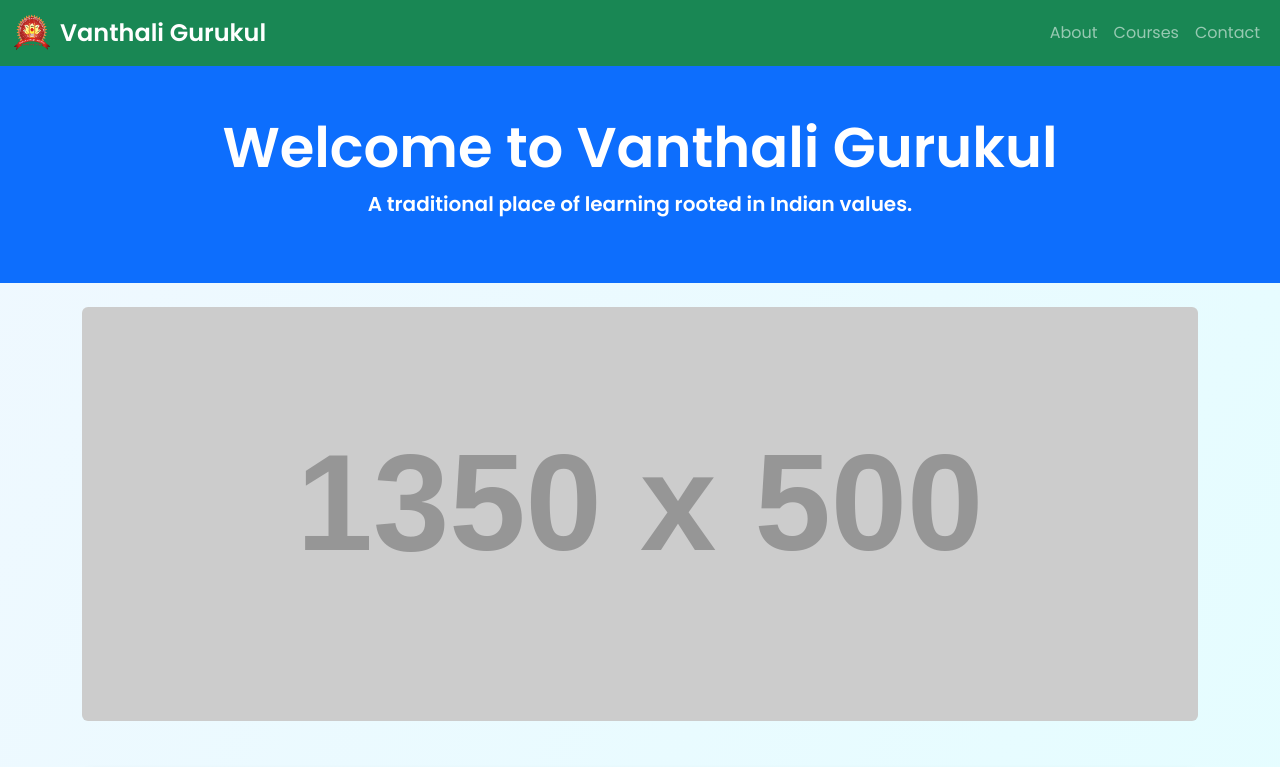
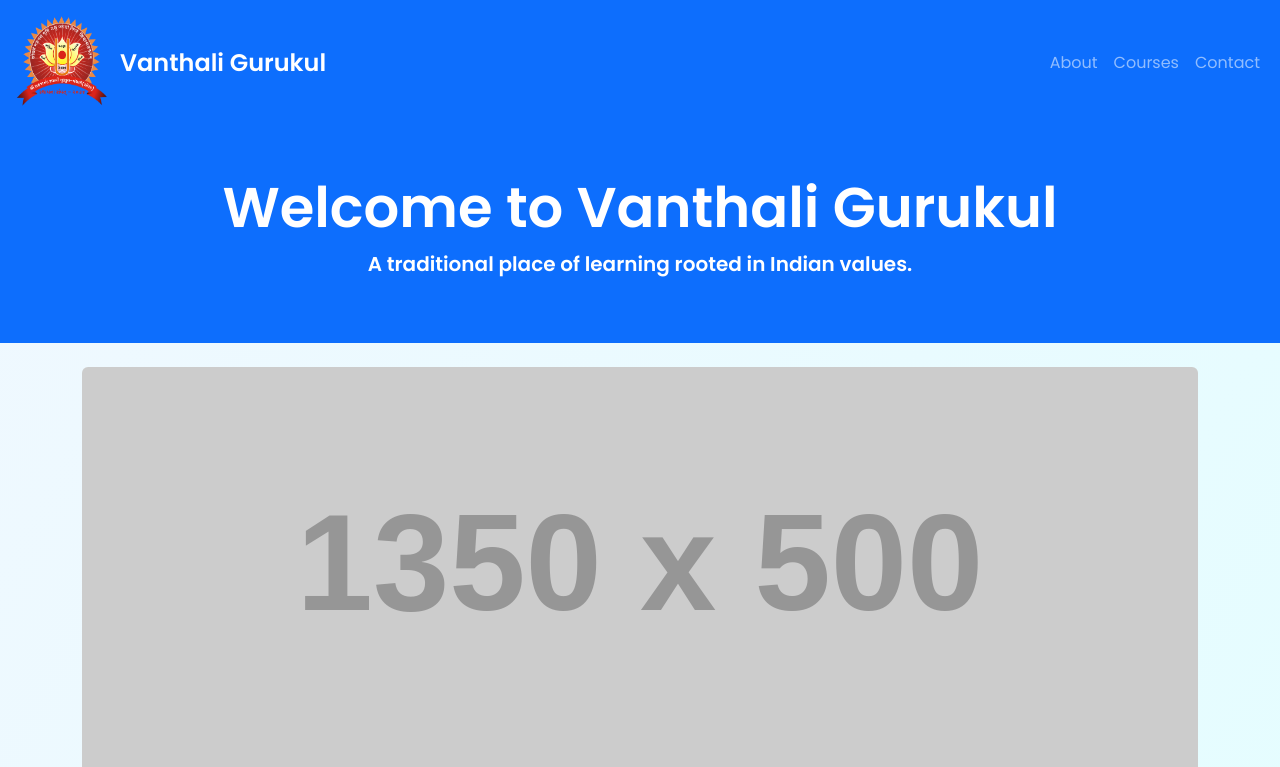
Before and after one commit to vanthaligurukul/vanthaligurukul.github.io, a plain HTML site: page index.html in a window 1280 px wide. Shown: the top 767 px of the page. Drawn offline with nearby package versions, Linux system fonts and the light colour scheme; placeholder pictures from the web are drawn by us.

Commit message:
Update index.html

```diff
--- a/index.html
+++ b/index.html
@@ -95,10 +95,10 @@
 </head>
 <body>
 
- <nav class="navbar navbar-expand-lg navbar-dark bg-success">
+ <nav class="navbar navbar-expand-lg navbar-dark bg-primary">
   <div class="container-fluid">
     <a class="navbar-brand d-flex align-items-center" href="#">
-      <img src="images/logo.png" alt="Logo" width="40" height="40" class="me-2">
+      <img src="images/logo.png" alt="Logo" width="100" height="100" class="me-2">
       Vanthali Gurukul
     </a>
     <button class="navbar-toggler" type="button" data-bs-toggle="collapse" data-bs-target="#navbarNav">
```
